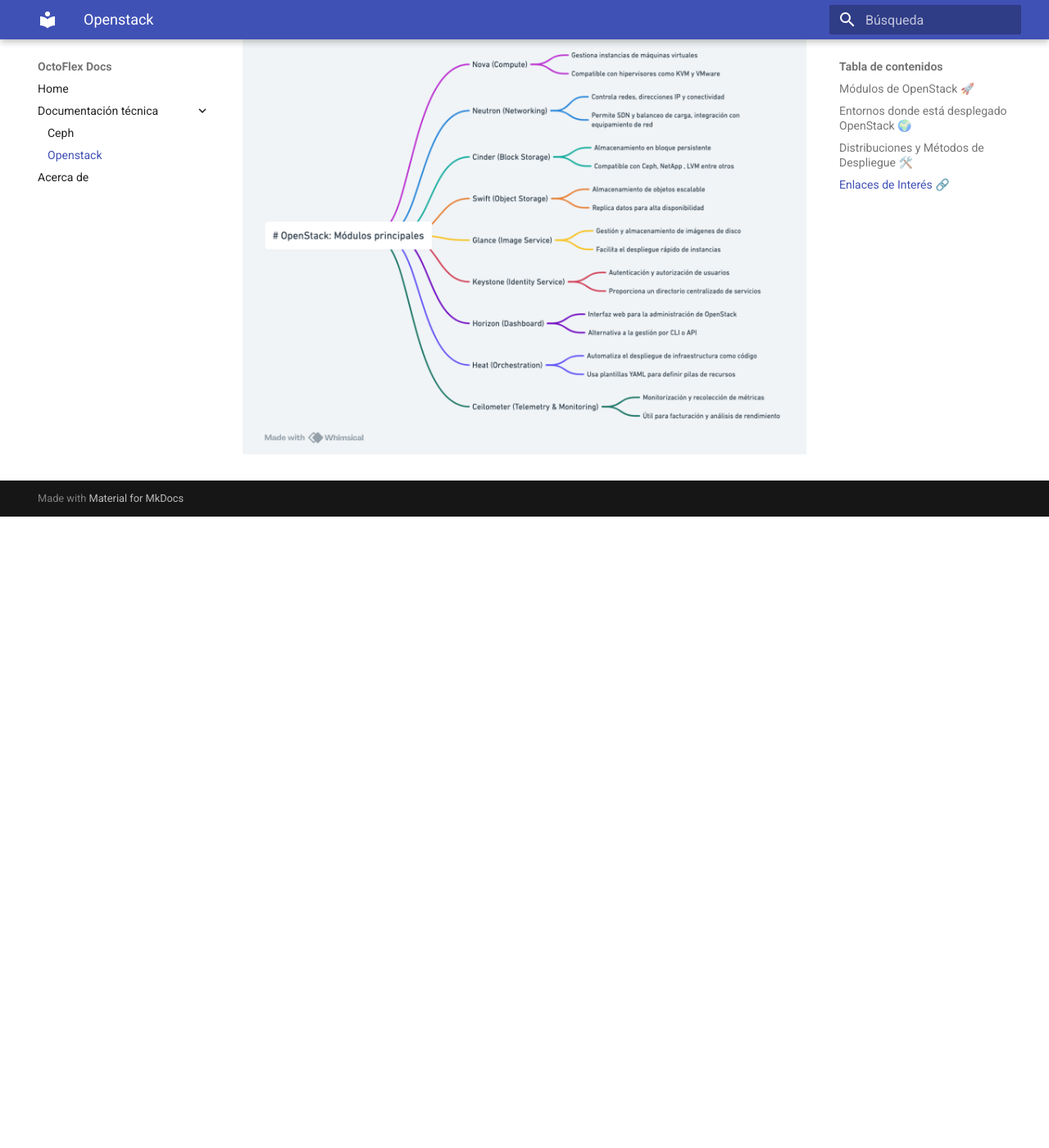
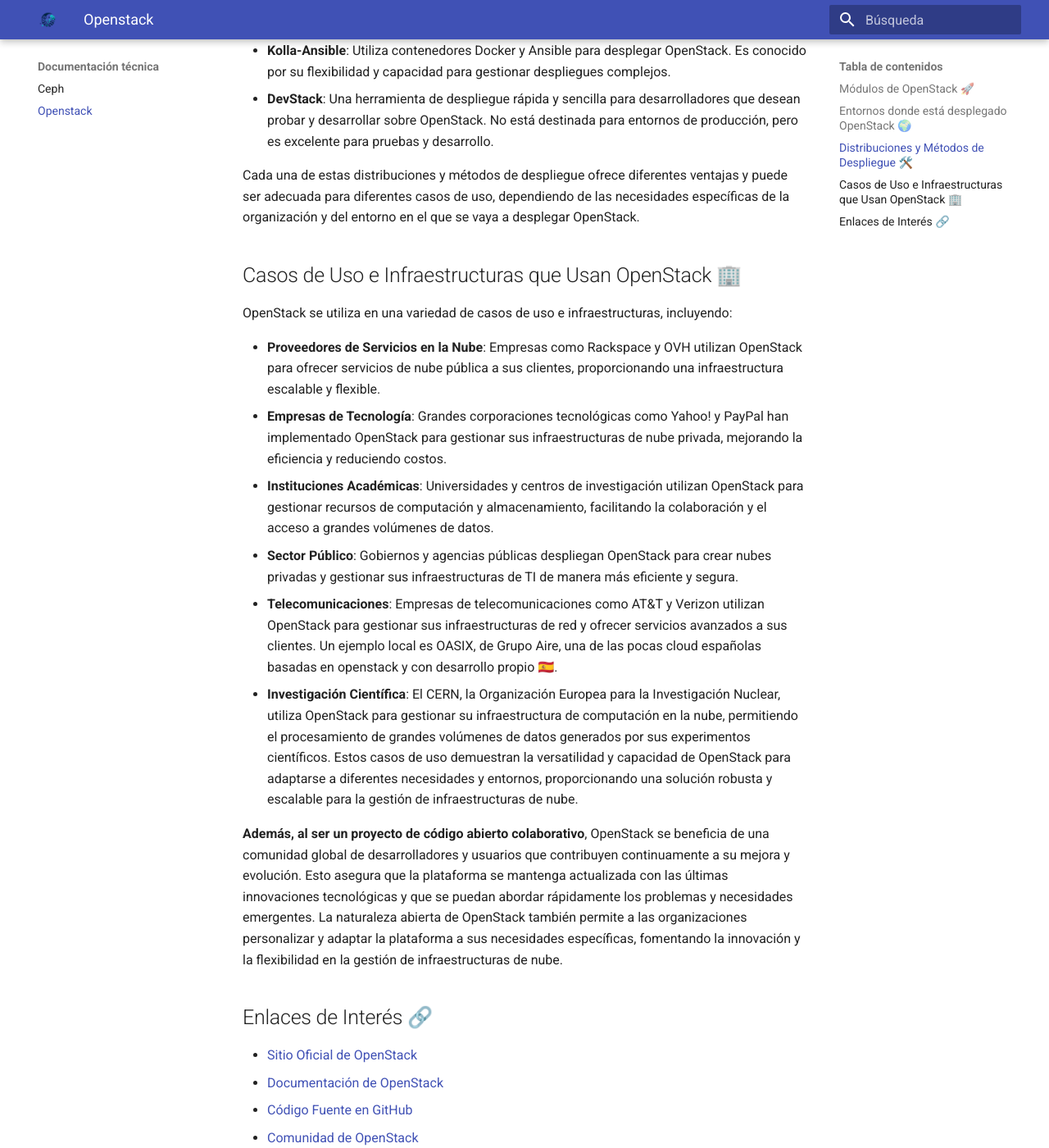
Before and after one commit to Octoflex/docs, an MkDocs documentation site: the page built from docs/docu_tecnica/openstack/openstack_base.md, in a window 1280 px wide and 1400 px high, scrolled down 2966 px. Shown: the whole window at 82% size. Built offline with MkDocs 1.6.1 and Material for MkDocs 9.7.7, drawn with Linux system fonts in a browser that asks for light colours; before the commit the page ends 3596 px from its top, so only the background shows below that; some of the changed text lies outside the part shown.

Commit message:
Estructura de blog

```diff
--- a/docs/docu_tecnica/openstack/openstack_base.md
+++ b/docs/docu_tecnica/openstack/openstack_base.md
@@ -1,8 +1,9 @@
 # OpenStack
+![OpenStack Logo](openstack_logo.png){width=35%}
+
 OpenStack es una plataforma de software de código abierto para la computación en la nube, que permite la creación y gestión de infraestructuras de nube pública y privada. Fue diseñado para ser escalable y flexible, proporcionando una solución robusta para la gestión de recursos de computación, almacenamiento y redes. OpenStack es utilizado por una amplia variedad de organizaciones, desde pequeñas empresas hasta grandes corporaciones y proveedores de servicios en la nube. 🌐
 
 
-![OpenStack Logo](openstack_logo.png){width=60%}
 ## Módulos de OpenStack 🚀
 
 OpenStack está compuesto por una serie de módulos que se integran para ofrecer una solución completa de nube. Algunos de los módulos más importantes son:
@@ -17,6 +18,8 @@
 - **Heat**: Ofrece servicios de orquestación, permitiendo la gestión de la infraestructura como código. Facilita la automatización del despliegue de recursos.
 - **Ceilometer**: Proporciona servicios de telemetría, permitiendo la monitorización y medición de recursos. Es útil para la facturación y la monitorización del rendimiento.
 
+![Arquitectura de OpenStack](estructura_openstack.png)
+
 ## Entornos donde está desplegado OpenStack 🌍
 
 OpenStack se despliega en una variedad de entornos, incluyendo:
@@ -28,6 +31,7 @@
 - **Telecomunicaciones**: Empresas de telecomunicaciones despliegan OpenStack para gestionar sus infraestructuras de red y ofrecer servicios avanzados a sus clientes.
 
 ## Distribuciones y Métodos de Despliegue 🛠️
+OpenStack es una solución poderosa y flexible para la gestión de infraestructuras de nube, utilizada por muchas organizaciones en todo el mundo para construir y gestionar sus entornos de nube. Su naturaleza de código abierto y su amplia comunidad de desarrolladores y usuarios aseguran que OpenStack continúe evolucionando y mejorando con el tiempo. 🚀
 
 Existen varias distribuciones y métodos de despliegue de OpenStack, cada una con sus propias características y ventajas. Algunas de las más populares son:
 
@@ -41,13 +45,27 @@
 
 Cada una de estas distribuciones y métodos de despliegue ofrece diferentes ventajas y puede ser adecuada para diferentes casos de uso, dependiendo de las necesidades específicas de la organización y del entorno en el que se vaya a desplegar OpenStack.
 
+
+## Casos de Uso e Infraestructuras que Usan OpenStack 🏢
+
+OpenStack se utiliza en una variedad de casos de uso e infraestructuras, incluyendo:
+
+- **Proveedores de Servicios en la Nube**: Empresas como Rackspace y OVH utilizan OpenStack para ofrecer servicios de nube pública a sus clientes, proporcionando una infraestructura escalable y flexible.
+- **Empresas de Tecnología**: Grandes corporaciones tecnológicas como Yahoo! y PayPal han implementado OpenStack para gestionar sus infraestructuras de nube privada, mejorando la eficiencia y reduciendo costos.
+- **Instituciones Académicas**: Universidades y centros de investigación utilizan OpenStack para gestionar recursos de computación y almacenamiento, facilitando la colaboración y el acceso a grandes volúmenes de datos.
+- **Sector Público**: Gobiernos y agencias públicas despliegan OpenStack para crear nubes privadas y gestionar sus infraestructuras de TI de manera más eficiente y segura.
+- **Telecomunicaciones**: Empresas de telecomunicaciones como AT&T y Verizon utilizan OpenStack para gestionar sus infraestructuras de red y ofrecer servicios avanzados a sus clientes. Un ejemplo local es OASIX, de Grupo Aire, una de las pocas cloud españolas basadas en openstack y con desarrollo propio 🇪🇸.
+- **Investigación Científica**: El CERN, la Organización Europea para la Investigación Nuclear, utiliza OpenStack para gestionar su infraestructura de computación en la nube, permitiendo el procesamiento de grandes volúmenes de datos generados por sus experimentos científicos.
+Estos casos de uso demuestran la versatilidad y capacidad de OpenStack para adaptarse a diferentes necesidades y entornos, proporcionando una solución robusta y escalable para la gestión de infraestructuras de nube.
+
+**Además, al ser un proyecto de código abierto colaborativo**, OpenStack se beneficia de una comunidad global de desarrolladores y usuarios que contribuyen continuamente a su mejora y evolución. Esto asegura que la plataforma se mantenga actualizada con las últimas innovaciones tecnológicas y que se puedan abordar rápidamente los problemas y necesidades emergentes. La naturaleza abierta de OpenStack también permite a las organizaciones personalizar y adaptar la plataforma a sus necesidades específicas, fomentando la innovación y la flexibilidad en la gestión de infraestructuras de nube.
+
 ## Enlaces de Interés 🔗
 
 - [Sitio Oficial de OpenStack](https://www.openstack.org/)
 - [Documentación de OpenStack](https://docs.openstack.org/)
 - [Código Fuente en GitHub](https://github.com/openstack)
 - [Comunidad de OpenStack](https://www.openstack.org/community/)
-
-OpenStack es una solución poderosa y flexible para la gestión de infraestructuras de nube, utilizada por muchas organizaciones en todo el mundo para construir y gestionar sus entornos de nube. Su naturaleza de código abierto y su amplia comunidad de desarrolladores y usuarios aseguran que OpenStack continúe evolucionando y mejorando con el tiempo. 🚀
-
-![Arquitectura de OpenStack](estructura_openstack.png)
+- [Kolla-Ansible en GitHub](https://github.com/openstack/kolla-ansible)
+- [Documentación de Kolla-Ansible](https://docs.openstack.org/kolla-ansible/latest/)
+- [Soax-Oasix](https://oasixcloud.es)
--- a/mkdocs.yml
+++ b/mkdocs.yml
@@ -5,17 +5,24 @@
   - Documentación técnica:
     - Ceph: docu_tecnica/ceph/ceph_base.md
     - Openstack: docu_tecnica/openstack/openstack_base.md
-
+  - Blog:
+    - blog/index.md
   - Acerca de: about.md
 theme:
   name: material
+  logo: images/logo.png
+  favicon: images/favicon.ico
   palette:
     primary: 'indigo'
-    accent: 'indigo'
+    accent: 'pink'
   font:
     text: 'Roboto'
     code: 'Roboto Mono'
   language: 'es'
+  features:
+    - navigation.tabs
+    - navigation.top
+    - navigation.indexes
 markdown_extensions:
   - admonition
   - codehilite
@@ -32,3 +39,6 @@
 plugins:
   - search
   - social
+  - minify
+  - blog:
+      authors_file: "blog/authors/.authors.yml"
```
Also changed, not shown: docs/blog/authors/.authors.yml (added, +7 -0 lines), docs/blog/posts/2025/bienvenida.md (added, +35 -0 lines), docs/blog/index.md (added), docs/images/logo.png (added).
